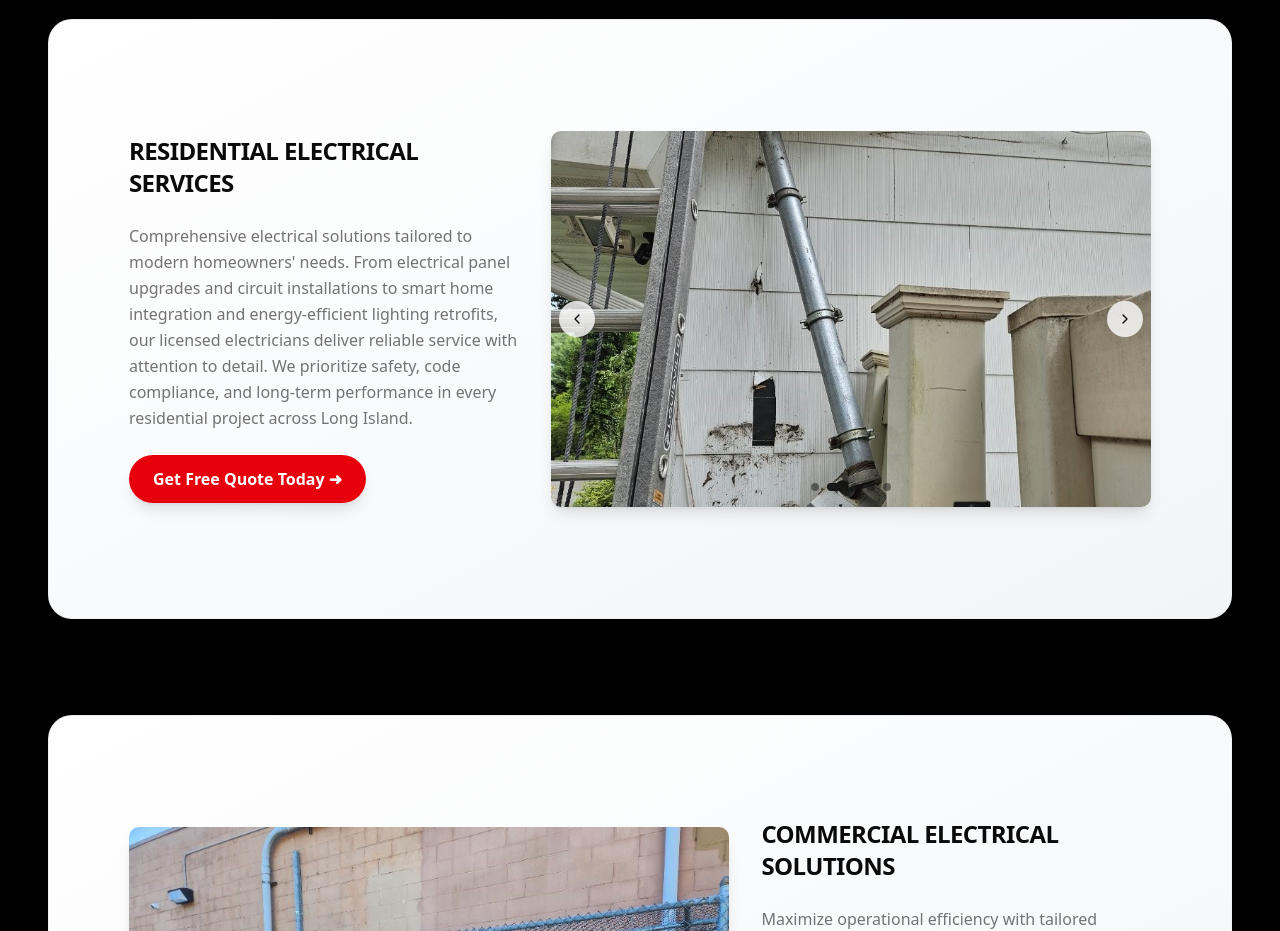
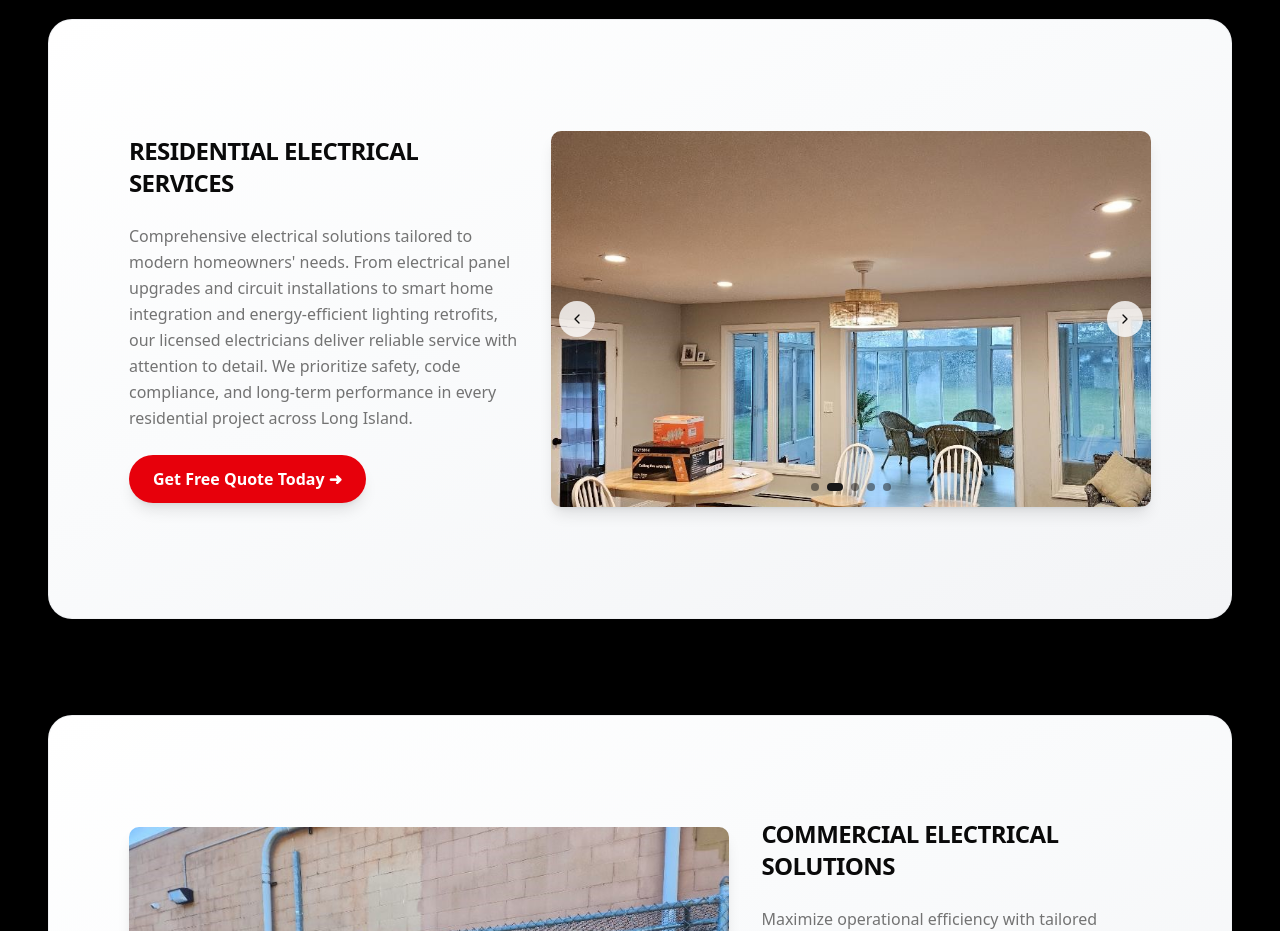
Before and after one commit to pjj2434/crcelectriccorp, a Next.js app: page / in a window 1280 px wide. Shown: the part 3200-4131 px from the top of the page. Built offline with nearby package versions, Linux system fonts and the light colour scheme.

Commit message:
Update serivice-section.tsx

```diff
--- a/components/serivice-section.tsx
+++ b/components/serivice-section.tsx
@@ -33,11 +33,11 @@ const services = [
     description:
       "Comprehensive electrical solutions tailored to modern homeowners' needs. From electrical panel upgrades and circuit installations to smart home integration and energy-efficient lighting retrofits, our licensed electricians deliver reliable service with attention to detail. We prioritize safety, code compliance, and long-term performance in every residential project across Long Island.",
     images: [
+      "/res.jpg",
       "/res1.jpg",
       "/res2.jpg",
       "/res3.jpg",
       "/res4.jpg",
-      "/res5.jpg",
     ],
   },
   {
```
